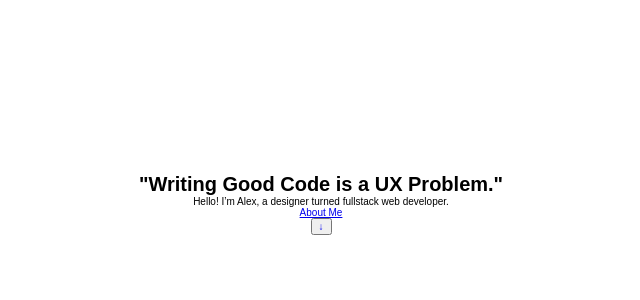
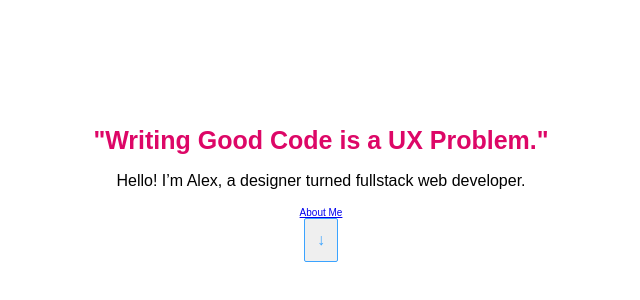
Before and after one commit to AlexEntrepreneur/dev-portfolio, a React app: page / in a window 1280 px wide. Shown: the part 196-496 px from the top of the page, without its empty margins (319-959 px from the left). Built offline with nearby package versions, Linux system fonts and the light colour scheme.

Commit message:
Add Intro + About View Basic Styles

```diff
--- a/src/views/1-Intro/IntroView.jsx
+++ b/src/views/1-Intro/IntroView.jsx
@@ -1,15 +1,16 @@
 import React from 'react';
 import { Link } from 'react-router-dom';
-import { View } from '../../components/~reusables/atoms/atoms';
+import { View, HeadingText, Text, Button } from '../../components/~reusables/atoms/atoms';
+import { small_space } from '../../components/~reusables/variables/spacing';
 
 function IntroView() {
   return (
     <View vCenter hCenter>
-      <h1>"Writing Good Code is a UX Problem."</h1>
-      <p>Hello! I’m Alex, a designer turned fullstack web developer.</p>
+      <HeadingText marginBottom={small_space}>"Writing Good Code is a UX Problem."</HeadingText>
+      <Text>Hello! I’m Alex, a designer turned fullstack web developer.</Text>
       <Link to='/about'>About Me</Link>
       <Link to='/skills'>
-        <button>↓</button>
+        <Button>↓</Button>
       </Link>
     </View>
   );
--- a/src/views/2-About/AboutView.jsx
+++ b/src/views/2-About/AboutView.jsx
@@ -1,10 +1,10 @@
 import React from 'react';
-import { View } from '../../components/~reusables/atoms/atoms';
+import { View, HeadingText } from '../../components/~reusables/atoms/atoms';
 
 function AboutView() {
   return (
     <View hCenter>
-      <h2>About</h2>
+      <HeadingText>About</HeadingText>
     </View>
   );
 }
```
